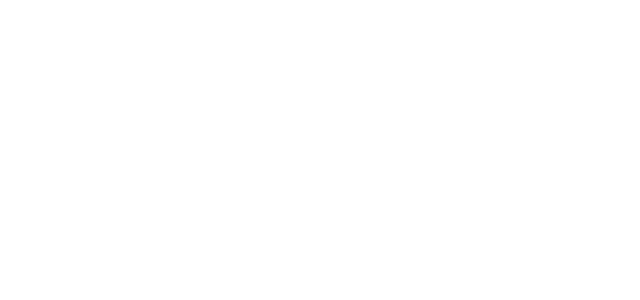
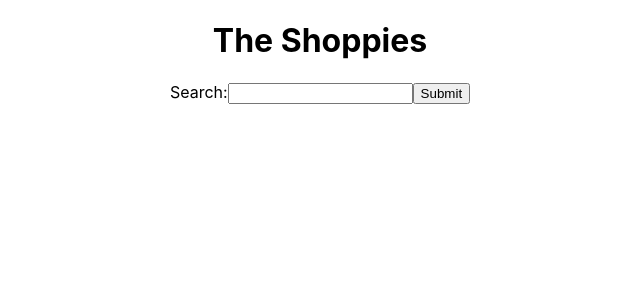
Before and after one commit to JMHero05/shoppies, a React (Create React App) app: page / in a window 1280 px wide. Shown: the top 300 px of the page, without its empty margins (320-960 px from the left). Built offline with nearby package versions, Linux system fonts and the light colour scheme.

Commit message:
Created basic search form to send query to get request

```diff
--- a/src/App.js
+++ b/src/App.js
@@ -1,4 +1,5 @@
 import React, { Component } from 'react';
+import { SearchForm } from './Components/SearchForm';
 import './App.css';
 
 class App extends Component {
@@ -11,6 +12,7 @@
     this.handleSubmit = this.handleSubmit.bind(this);
   }
 
+  // Function to handle get request for data from OMDB and set this.state.data to API response
   handleSubmit(searchTerm) {
     fetch(
       `http://www.omdbapi.com/?s=${searchTerm}&page=1-2&apikey=${process.env.REACT_APP_OMDB_API_KEY}`
@@ -21,7 +23,7 @@
           const error = (data && data.message) || response.statusText;
           return Promise.reject(error);
         }
-        this.setState({ data: data });
+        this.setState({ data: data.Search });
       })
       .catch((error) => {
         this.setState({ errorMessage: error.toString() });
@@ -30,7 +32,13 @@
   }
 
   render() {
-    return <div className='App'></div>;
+    console.log(this.state.data);
+    return (
+      <div className='App'>
+        <h1>The Shoppies</h1>
+        <SearchForm handleSubmit={this.handleSubmit} />
+      </div>
+    );
   }
 }
 
--- /dev/null
+++ b/src/Components/SearchForm.js
@@ -0,0 +1,25 @@
+import React, { useState } from 'react';
+
+export function SearchForm(props) {
+  const [searchTerm, setSearchTerm] = useState('');
+  console.log(searchTerm);
+
+  const submitSearchTerm = (e) => {
+    e.preventDefault();
+    props.handleSubmit(searchTerm);
+  };
+
+  return (
+    <form onSubmit={submitSearchTerm}>
+      <label>
+        Search:
+        <input
+          type='text'
+          value={searchTerm}
+          onChange={(e) => setSearchTerm(e.target.value)}
+        />
+      </label>
+      <input type='submit' value='Submit' />
+    </form>
+  );
+}
```
